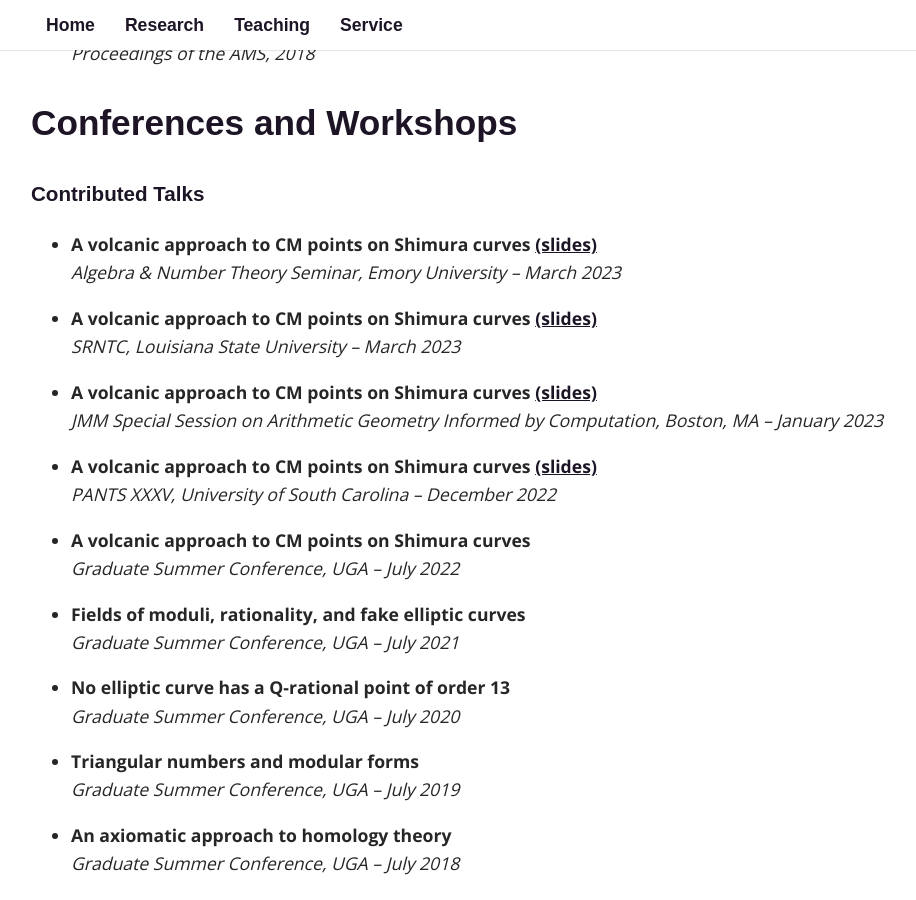
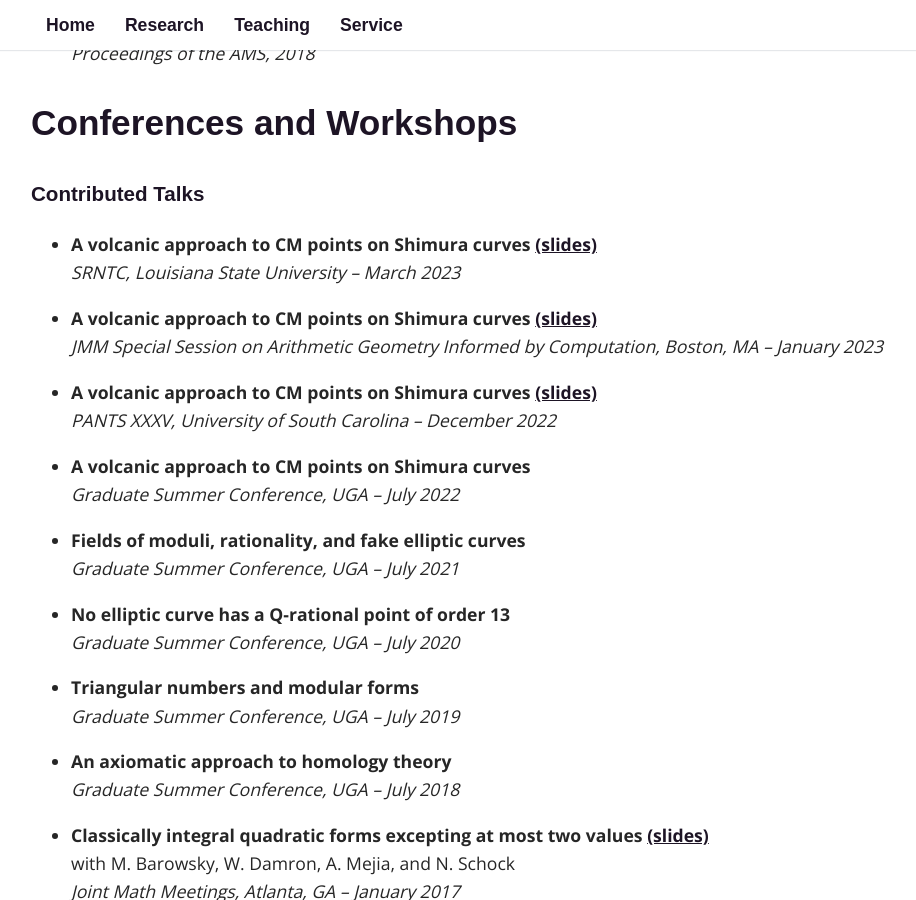
Before and after one commit to fsaia/site, a Jekyll site: the page built from _pages/02_research.md, in a window 1280 px wide and 900 px high, scrolled down 1052 px. Shown: the whole window, without its empty margins (159-1075 px from the left). Built offline with Jekyll 4.4.1, drawn with Linux system fonts in a browser that asks for light colours; some web fonts are replaced; some of the changed text lies outside the part shown.

Commit message:
Add files via upload

```diff
--- a/_pages/02_research.md
+++ b/_pages/02_research.md
@@ -43,9 +43,6 @@ My research interests lie in number theory and arithmetic geometry. In particula
 
 
 ### Contributed Talks
-
-* **A volcanic approach to CM points on Shimura curves** [(slides)](https://drive.google.com/file/d/1SdauWPzD3GxAq4x1sK173oygO5Ix7fW2/view?usp=sharing)
-	*Algebra & Number Theory Seminar, Emory University -- March 2023*
 
 * **A volcanic approach to CM points on Shimura curves** [(slides)](https://drive.google.com/file/d/1ScokMj5fKB2mcEC4PY873ag8fCeyZ8rj/view?usp=sharing)
 	*SRNTC, Louisiana State University -- March 2023*
```
Also changed, not shown: other parts of _pages/02_research.md (+3 -0 lines).
